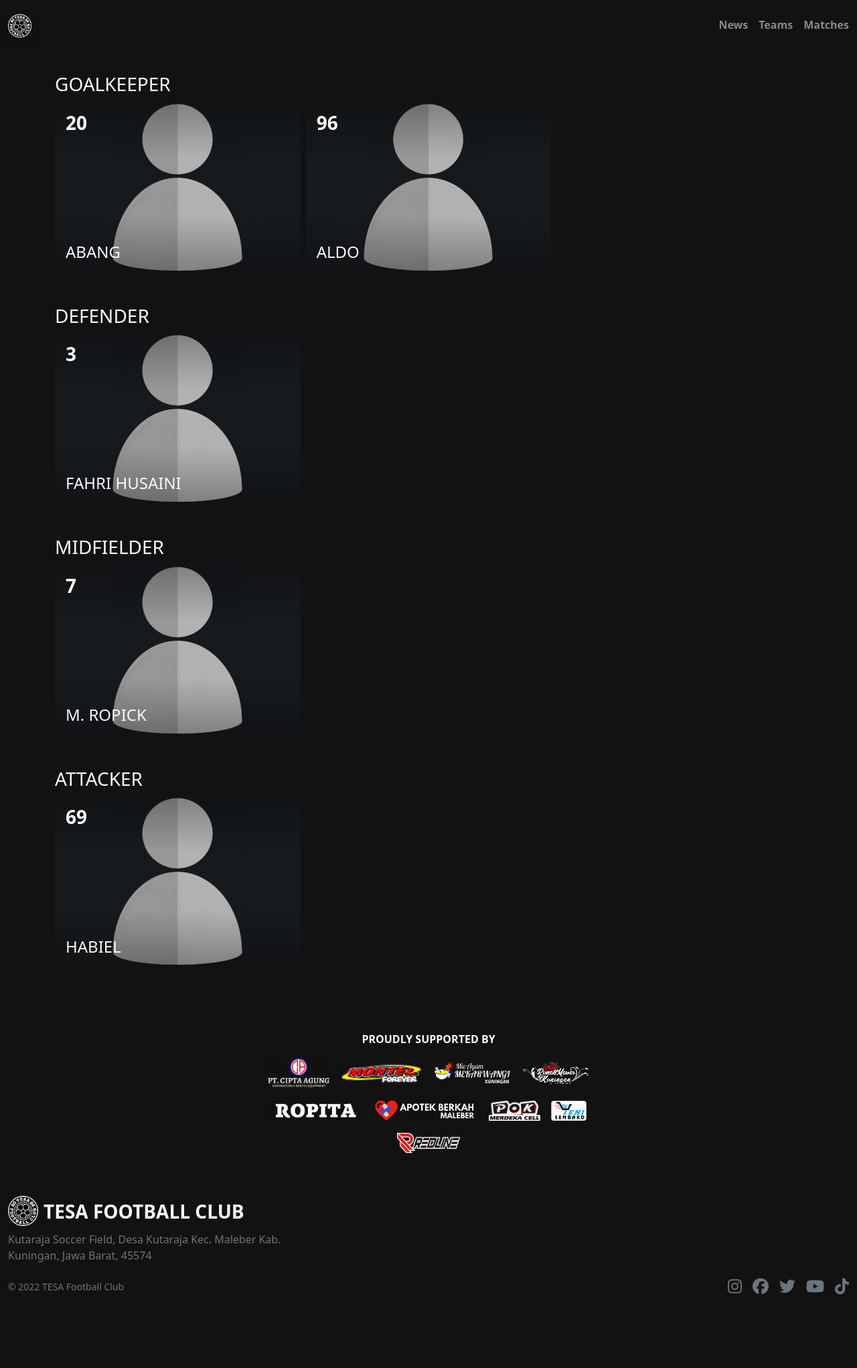
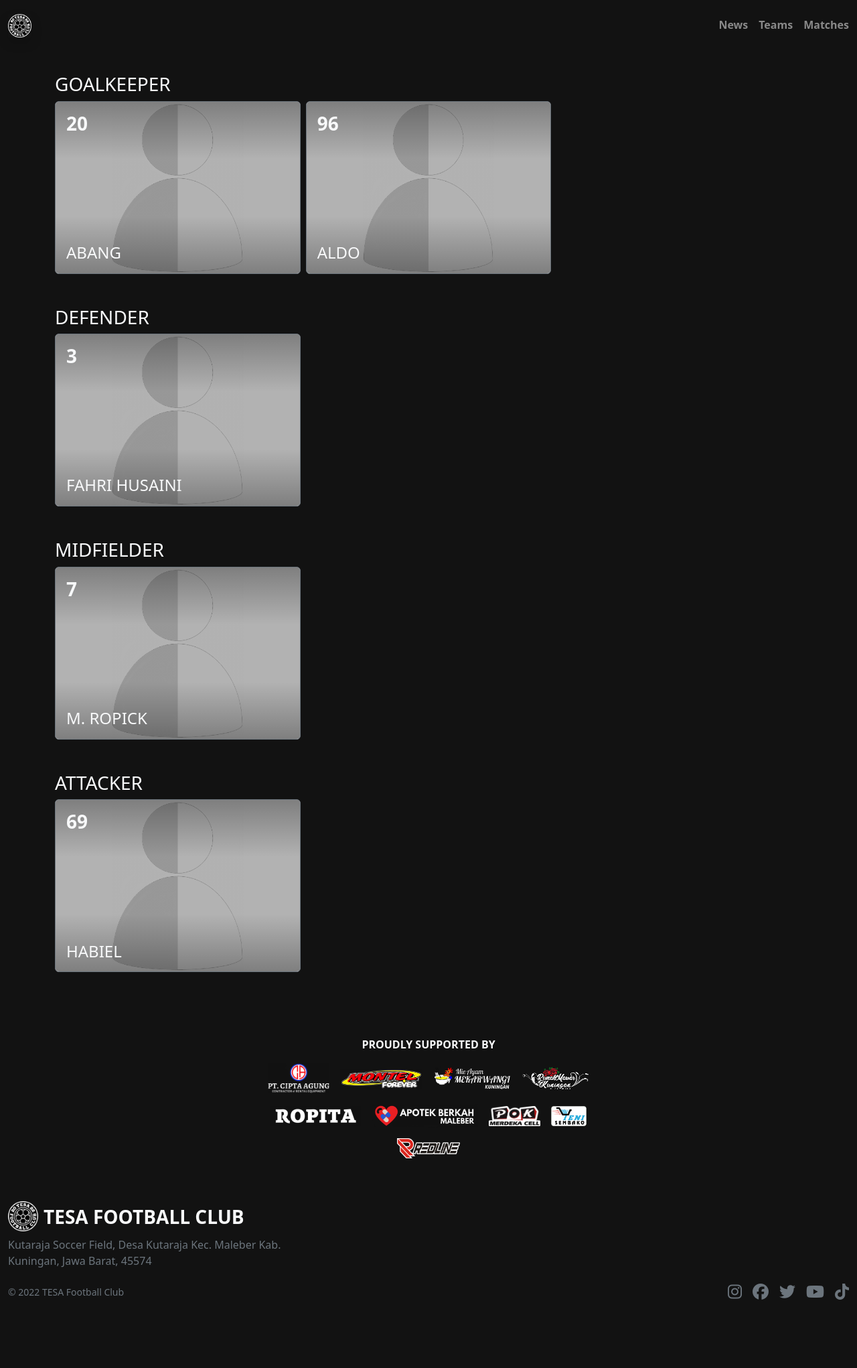
Before and after one commit to tesafc/tesafc.github.io, a Jekyll site: the page built from first-team.html, in a window 1280 px wide. Shown: the whole page at 67% size. Built offline with Jekyll 4.4.1, drawn with Linux system fonts in a browser that asks for light colours; nearby versions of some CDN libraries.

Commit message:
Update team.html

```diff
--- a/_layouts/team.html
+++ b/_layouts/team.html
@@ -12,7 +12,7 @@ layout: default
       <h3 class="d-block w-100 text-uppercase mt-5 mb-0">{{ position.name }}</h3>
       {% for player in position.items %}
       <div class="col">
-        <div class="card h-100 text-bg-dark border-0">
+        <div class="card h-100 text-light border-secondary">
           <img src="{{ player.profile-picture | relative_url }}" alt="" class="card-img px-2" style="height: 16rem; object-fit: contain;">
           <div class="card-img-overlay bg-gradient-top-bottom d-flex flex-column justify-content-between">
             <h3 class="card-title fw-bolder">{{ player.jersey-number }}</h3>
```
